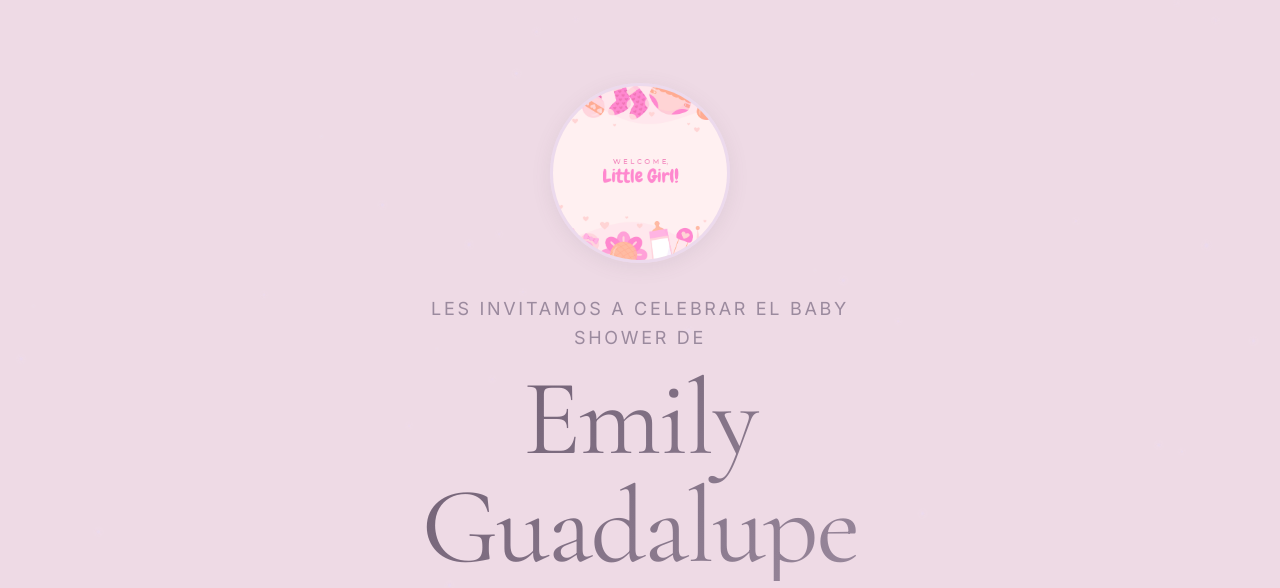
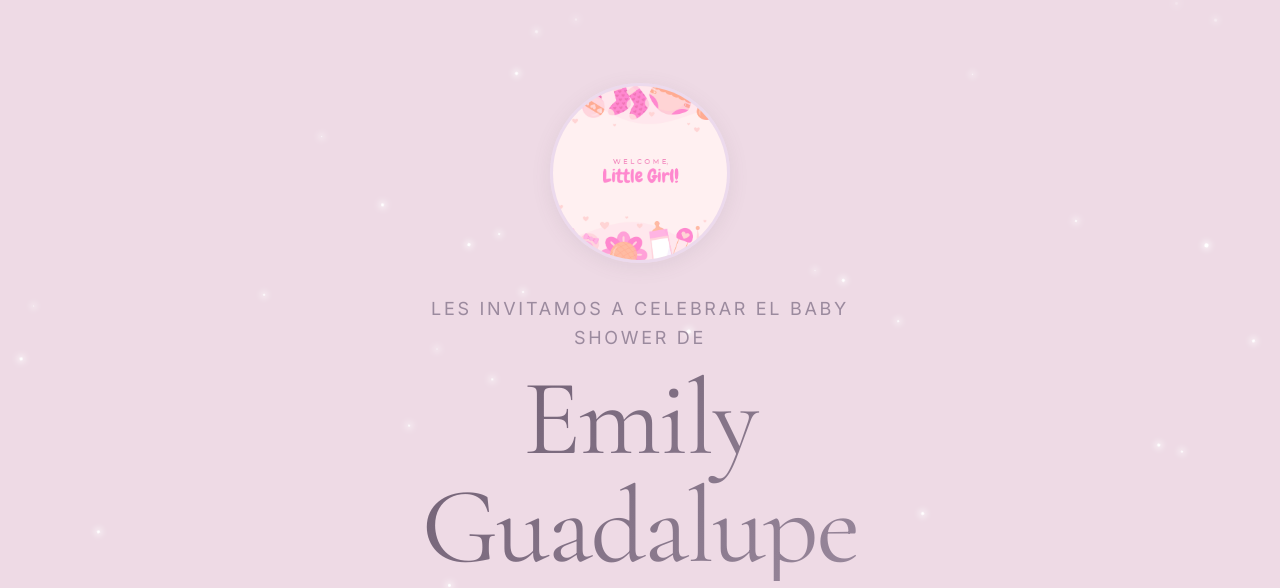
Before and after one commit to Adneil3004/EmilyBBshowerinvite, a React (Vite) app: page / in a window 1280 px wide. Shown: the top 588 px of the page. Built offline with nearby package versions, Linux system fonts and the light colour scheme.

Commit message:
fix: white stars for better visibility against pink background

```diff
--- a/src/components/FallingStars.css
+++ b/src/components/FallingStars.css
@@ -12,10 +12,10 @@
 .star {
   position: absolute;
   top: -10px;
-  background: var(--gold-light);
+  background: var(--white);
   border-radius: 50%;
   animation: starFall linear infinite;
-  box-shadow: 0 0 4px var(--gold-light);
+  box-shadow: 0 0 6px 2px rgba(255, 255, 255, 0.8);
 }
 
 @keyframes starFall {
```
